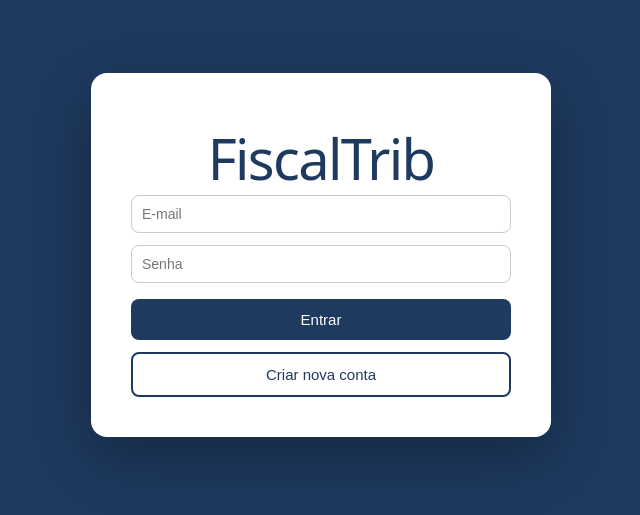
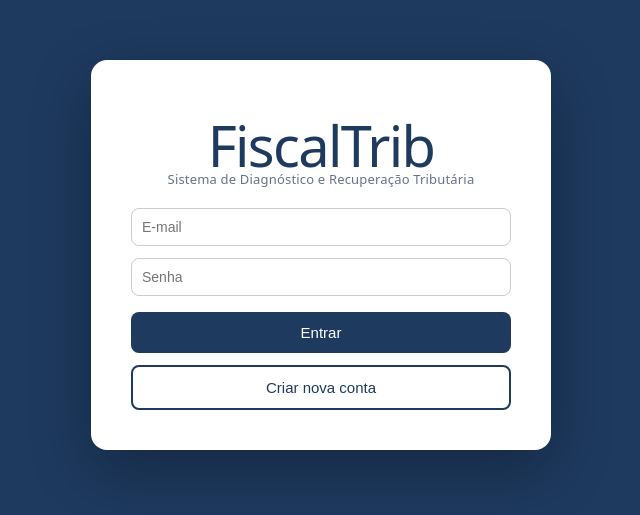
Before and after one commit to marcosvini864-png/fiscaltrib, a React (Vite) app: page / in a window 1280 px wide. Shown: the part 145-660 px from the top of the page, without its empty margins (319-959 px from the left). Built offline with nearby package versions, Linux system fonts and the light colour scheme.

Commit message:
adiciona subtitulo na tela de login

```diff
--- a/src/Login.jsx
+++ b/src/Login.jsx
@@ -16,7 +16,7 @@ export default function Login({ onLogin, onCadastro }) {
     <div style={{minHeight:'100vh',background:'#1e3a5f',display:'flex',alignItems:'center',justifyContent:'center'}}>
       <div style={{background:'#fff',borderRadius:16,padding:40,width:380,boxShadow:'0 20px 60px rgba(0,0,0,0.3)'}}>
         <h1 style={{textAlign:'center',color:'#1e3a5f',marginBottom:24}}>FiscalTrib</h1>
-        {erro && <p style={{color:'red',marginBottom:12}}>{erro}</p>}
+        <p style={{textAlign:'center',color:'#64748b',fontSize:13,marginBottom:16,marginTop:-16}}>Sistema de Diagnóstico e Recuperação Tributária</p>{erro && <p style={{color:'red',marginBottom:12}}>{erro}</p>}
         <input style={{width:'100%',padding:10,marginBottom:12,border:'1px solid #ccc',borderRadius:8,boxSizing:'border-box',fontSize:14}} type="email" placeholder="E-mail" value={email} onChange={e=>setEmail(e.target.value)} />
         <input style={{width:'100%',padding:10,marginBottom:16,border:'1px solid #ccc',borderRadius:8,boxSizing:'border-box',fontSize:14}} type="password" placeholder="Senha" value={senha} onChange={e=>setSenha(e.target.value)} />
         <button style={{width:'100%',padding:12,background:'#1e3a5f',color:'#fff',border:'none',borderRadius:8,fontSize:15,cursor:'pointer',marginBottom:12}} onClick={handleLogin}>Entrar</button>
```
